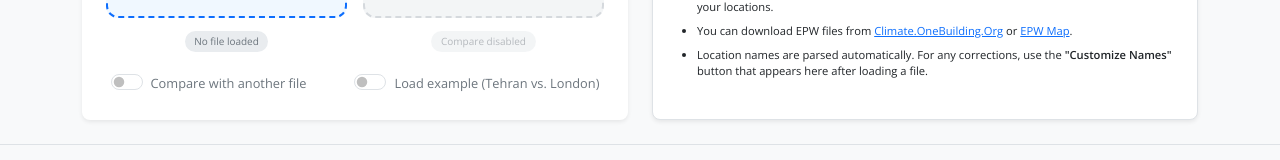
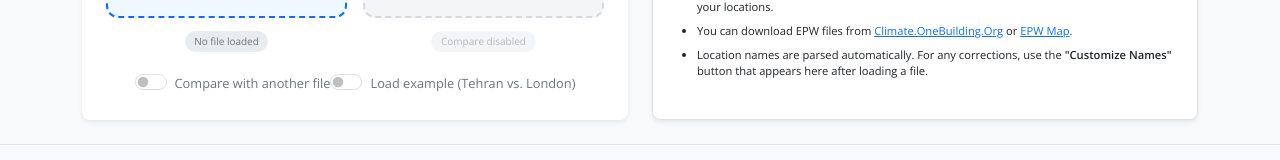
Before and after one commit to ehsan-rostami/epw-insights, a plain HTML site: page index.html in a window 1280 px wide. Shown: the part 361-521 px from the top of the page. Drawn offline with nearby package versions, Linux system fonts and the light colour scheme.

Commit message:
Add files via upload

```diff
--- a/index.html
+++ b/index.html
@@ -70,7 +70,7 @@
                             </div>
                         </div>
                             <!-- Toggles Container -->
-                            <div class="d-flex justify-content-center align-items-center mt-3 toggle-controls-container" style="gap: 3rem;">
+                            <div class="d-flex justify-content-center align-items-center mt-3 toggle-controls-container">
                                 <!-- Compare Toggle -->
                                 <div class="form-check form-switch">
                                     <input class="form-check-input" type="checkbox" role="switch" id="compare-toggle-checkbox">
```
